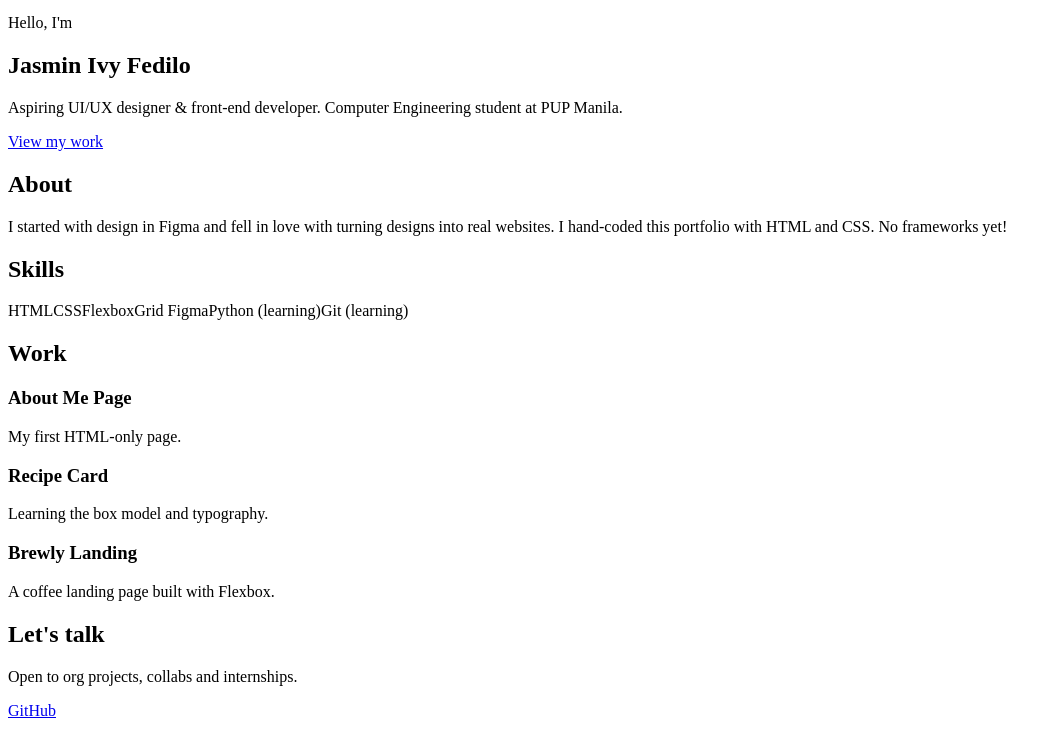
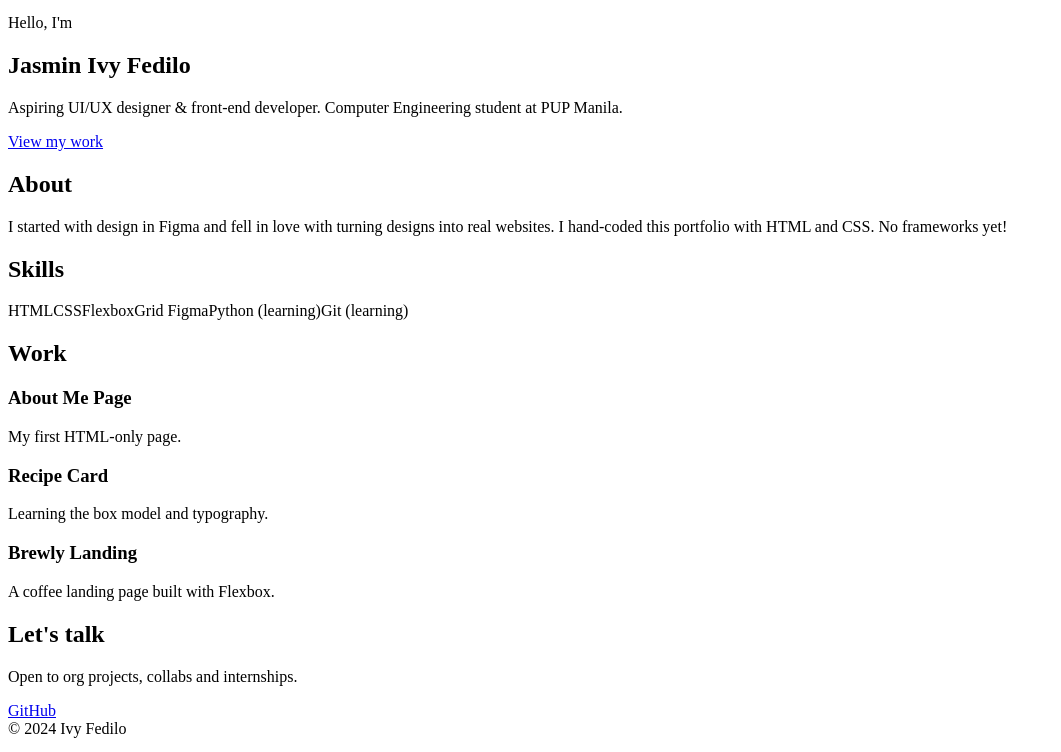
Before and after one commit to cowniv/responsive-portfolio-v1, a plain HTML site: page index.html in a window 1280 px wide. Shown: the part 48-800 px from the top of the page, without its empty margins (0-1061 px from the left). Drawn offline with Linux system fonts and the light colour scheme.

Commit message:
feat: add portfolio footer

```diff
--- a/index.html
+++ b/index.html
@@ -69,5 +69,7 @@
       <a class="btn" href="https://github.com/cowniv">GitHub</a>
     </section>
   </main>
+
+  <footer class="site-footer">© 2024 Ivy Fedilo</footer>
 </body>
 </html>
```
